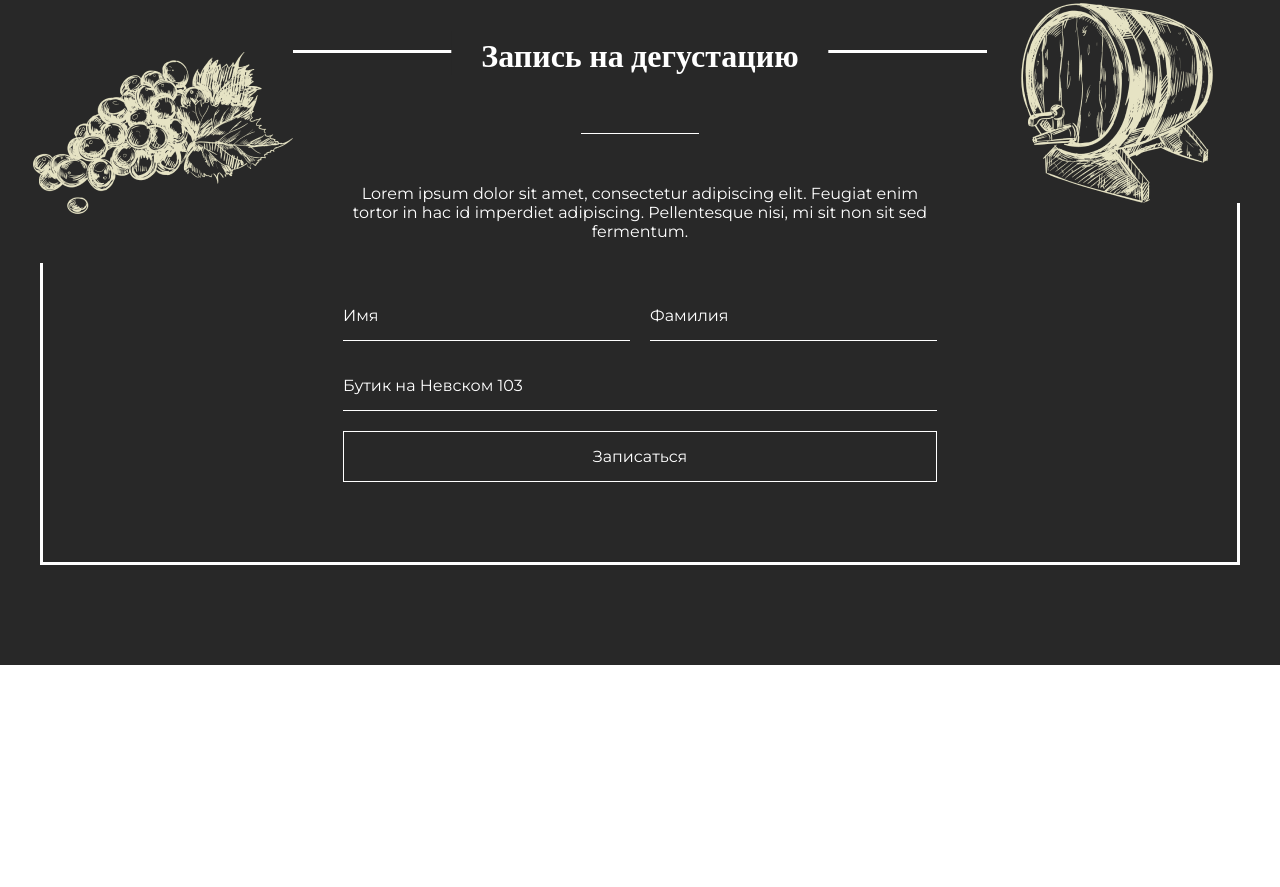
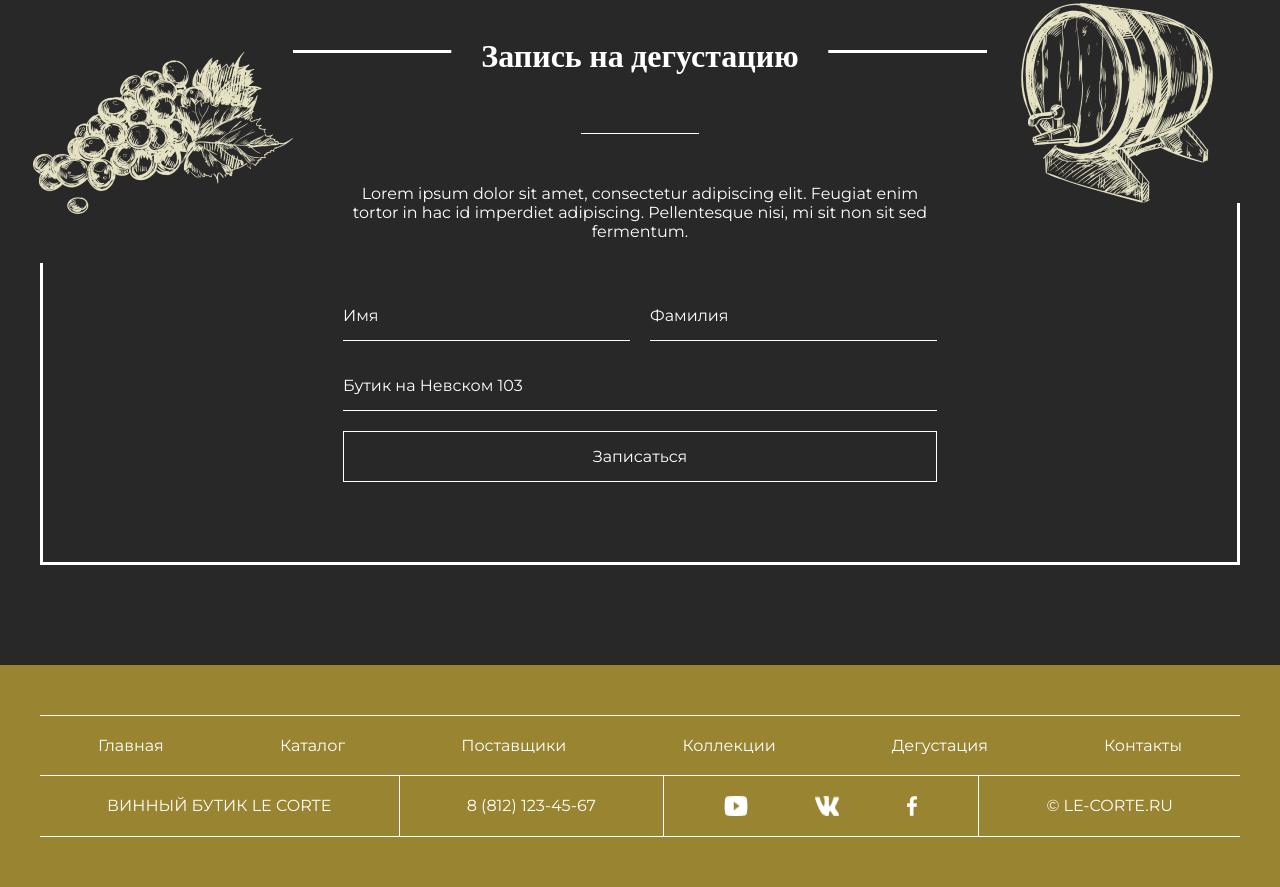
Before and after one commit to shodon2007/wine, a website built with webpack: page src/index.html in a window 1280 px wide. Shown: the part 2590-3477 px from the top of the page. Before the commit the page ends 3255 px from the top, so only its background shows below. Built offline with nearby package versions, Linux system fonts and the light colour scheme.

Commit message:
added desctop footer

```diff
--- a/src/index.html
+++ b/src/index.html
@@ -142,6 +142,28 @@
             <img class="sign__img img2" alt="img" src="./img/sign2.png" />
         </div>
     </div>
+    <footer>
+        <div class="footer__body">
+            <div class="footer__top">
+                <a href="#">Главная</a>
+                <a href="#">Каталог</a>
+                <a href="#">Поставщики</a>
+                <a href="#">Коллекции</a>
+                <a href="#">Дегустация</a>
+                <a href="#">Контакты</a>
+            </div>
+            <div class="footer__bottom">
+                <a href="#">винный бутик LE CORTE</a>
+                <a href="#">8 (812) 123-45-67</a>
+                <div class="footer__social">
+                    <img src="img/youtube.png" alt="youtube">
+                    <img src="img/vk.png" alt="vk">
+                    <img src="img/fb.png" alt="facebook">
+                </div>
+                <a href="#">© le-corte.ru</a>
+            </div>
+        </div>
+    </footer>
 </body>
 
 </html>
--- /dev/null
+++ b/src/styles/footer.scss
@@ -0,0 +1,70 @@
+footer {
+    background-color: #998431;
+    padding: 50px 0;
+}
+
+.footer__body {
+    width: 1200px;
+    margin: 0 auto;
+    display: flex;
+    flex-direction: column;
+}
+
+.footer__top {
+    display: flex;
+    justify-content: space-between;
+    border-top: 1px solid white;
+
+    &>a {
+        transition: all 0.5s ease;
+        text-align: center;
+        flex: 1 1 auto;
+        padding: 20px 0;
+        text-decoration: none;
+        color: white;
+
+        &:hover {
+            background-color: white;
+            color: #998431;
+        }
+    }
+}
+
+.footer__bottom {
+    display: flex;
+    justify-content: space-between;
+    border-top: 1px solid white;
+    border-bottom: 1px solid white;
+    background-color: white;
+    gap: 1px;
+
+
+    &>* {
+        background-color: #998431;
+        flex: 1 1 auto;
+        text-align: center;
+        padding: 20px 0;
+    }
+
+    &>a {
+        transition: all 0.5s ease;
+        color: white;
+        text-decoration: none;
+        text-transform: uppercase;
+
+        &:hover {
+            background-color: white;
+            color: #998431;
+        }
+    }
+}
+
+.footer__social {
+    display: flex;
+    justify-content: space-between;
+    padding: 20px 60px;
+
+    &>img {
+        cursor: pointer;
+    }
+}
--- a/src/styles/style.scss
+++ b/src/styles/style.scss
@@ -5,3 +5,4 @@
 @import 'taste';
 @import 'history';
 @import 'sign';
+@import 'footer';
--- a/webpack.config.js
+++ b/webpack.config.js
@@ -22,37 +22,9 @@ module.exports = {
         new CopyWebpackPlugin({
             patterns: [
                 {
-                    from: path.resolve(__dirname, 'src/img/exit.png'),
+                    from: path.resolve(__dirname, 'src/img'),
                     to: path.resolve(__dirname, 'dist/img')
-                },
-                {
-                    from: path.resolve(__dirname, 'src/img/burger.png'),
-                    to: path.resolve(__dirname, 'dist/img')
-                },
-                {
-                    from: path.resolve(__dirname, 'src/img/wine.png'),
-                    to: path.resolve(__dirname, 'dist/img')
-                },
-                {
-                    from: path.resolve(__dirname, 'src/img/history-img__big.png'),
-                    to: path.resolve(__dirname, 'dist/img')
-                },
-                {
-                    from: path.resolve(__dirname, 'src/img/history-img__sleft.png'),
-                    to: path.resolve(__dirname, 'dist/img')
-                },
-                {
-                    from: path.resolve(__dirname, 'src/img/history-img__sright.png'),
-                    to: path.resolve(__dirname, 'dist/img')
-                },
-                {
-                    from: path.resolve(__dirname, 'src/img/sign.png'),
-                    to: path.resolve(__dirname, 'dist/img')
-                },
-                {
-                    from: path.resolve(__dirname, 'src/img/sign2.png'),
-                    to: path.resolve(__dirname, 'dist/img')
-                },
+                }
             ]
         }),
         new MiniCssExtractPlugin({
```
Also changed, not shown: dist/1b67ca660207ab5c2646.main.js (added), dist/7f3c4347cd4ca97e9e20.main.css (deleted), dist/8daa49a70e1f03a6022f.main.css (added), dist/d6514e5fa8f9a8789b74.main.js (deleted), dist/img/fb.png (added), dist/img/vk.png (added), dist/img/youtube.png (added), dist/index.html, src/img/fb.png (added), src/img/vk.png (added), src/img/youtube.png (added), 1 other file.
